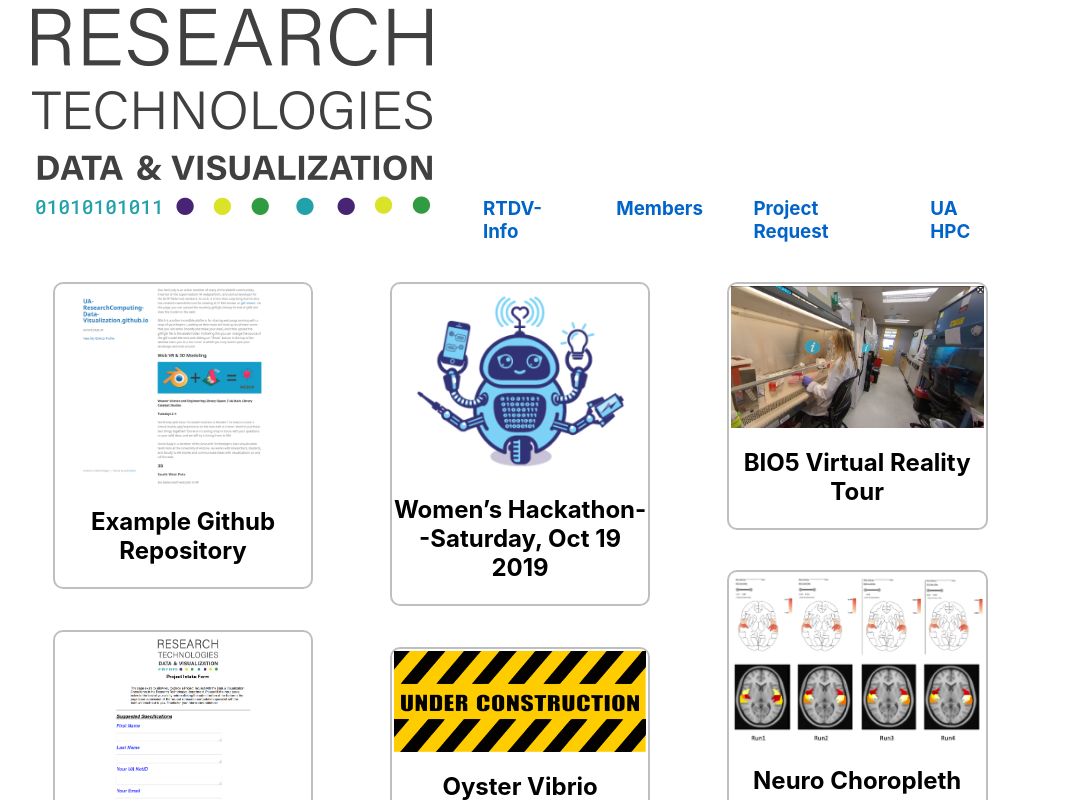
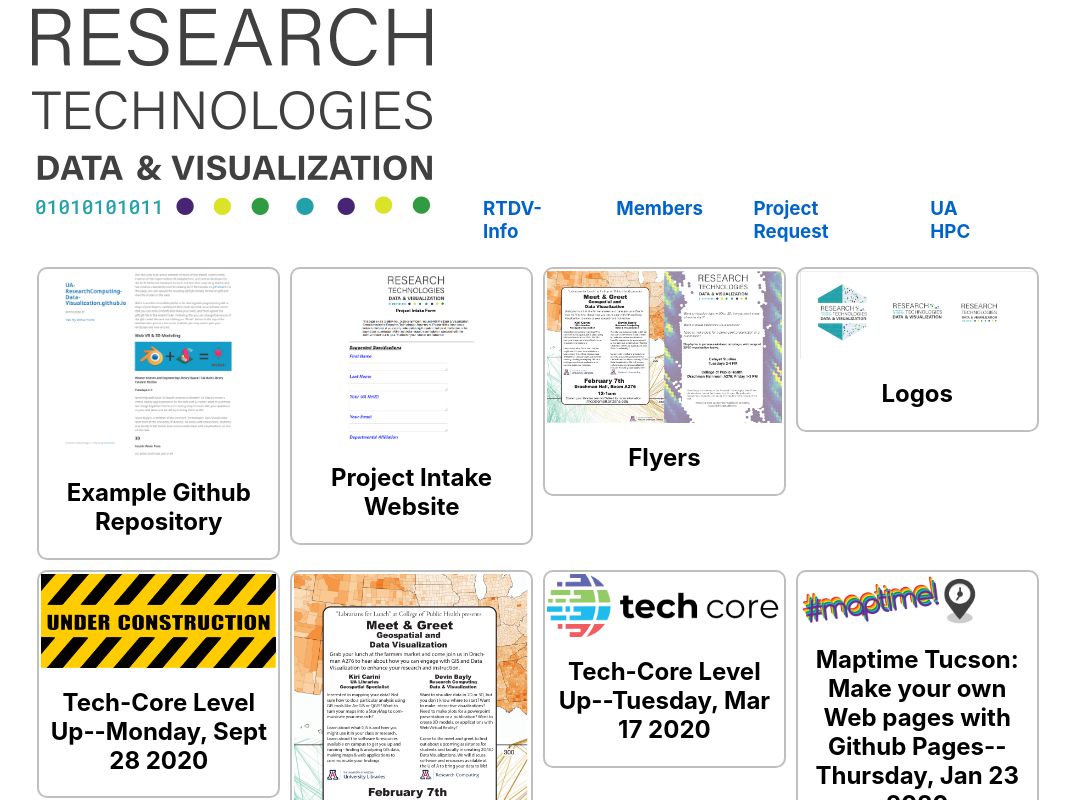
Before and after one commit to RTDataVis/RTDataVis.github.io, a Svelte app: page / in a window 1280 px wide. Shown: the top 800 px of the page, without its empty margins (102-1172 px from the left). Built offline with nearby package versions, Linux system fonts and the light colour scheme.

Commit message:
testing grid

```diff
--- a/src/simple_tile.svelte
+++ b/src/simple_tile.svelte
@@ -8,27 +8,35 @@
 
 <style>
   .tile {
-       border: rgba(0, 0, 0, 0.25) solid 2px;
-    width:25%;
+    border: rgba(0, 0, 0, 0.25) solid 2px;
     border-radius: 10px;
-    padding:2px;
-    margin:2%;
+    padding: 2px;
+    margin: 2%;
+    display: flex;
+    flex-direction: column;
+    justify-content: space-around;
   }
-  img{
-      display:block;
-      width:100%;
+  img {
+    display: block;
+    width: 100%;
   }
-  h2{
-      text-align: center;
+  h2 {
+    text-align: center;
   }
-  a{
-      color:black;
+  a {
+    color: black;
   }
 </style>
 
-<div class="tile">
-<a href={"#"+Info.link}>
-    <img src={Info.image} alt="">
-  <h2>{Info.title}</h2>
+<div>
+  <a href={'#' + Info.link}>
+    <div class="tile">
+      <div>
+        <img src={Info.image} alt="" />
+      </div>
+      <div>
+        <h2>{Info.title}</h2>
+      </div>
+    </div>
   </a>
 </div>
--- a/src/test.svelte
+++ b/src/test.svelte
@@ -24,22 +24,18 @@
       });
     }
     console.log(holder.getBoundingClientRect().height)
-    setTimeout(()=> {
-        let avHeight = holder.getBoundingClientRect().height/allTiles.length
-        holder.style.height = `${holder.getBoundingClientRect().height/2.5}px`
-    },3000)
+    // setTimeout(()=> {
+    //     let avHeight = holder.getBoundingClientRect().height/allTiles.length
+    //     holder.style.height = `${holder.getBoundingClientRect().height/2.5}px`
+    // },3000)
   });
 </script>
 
 <style>
-  #columnsHolder {
-    width: 80%;
-    display: flex;
-  }
   .holder {
-    display: flex;
-    flex-direction: column;
-    flex-wrap:wrap;
+    display: grid;
+    grid-template-columns: repeat(4,1fr);
+    grid-auto-rows:minmax(100px,auto);
   }
   #outer {
     display: flex;
```
